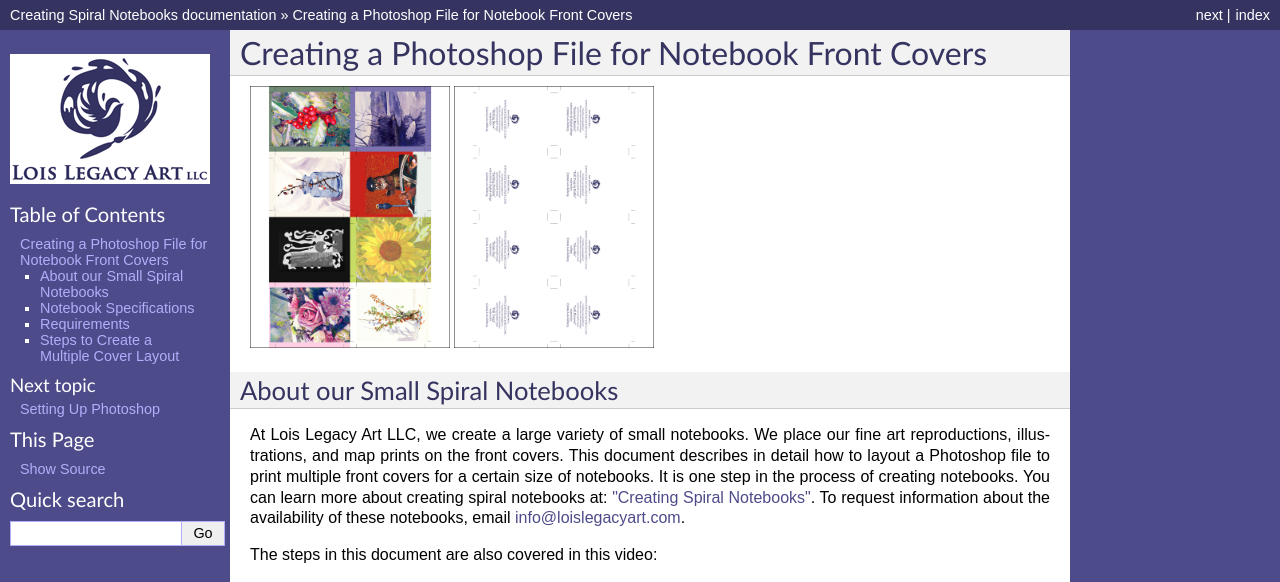
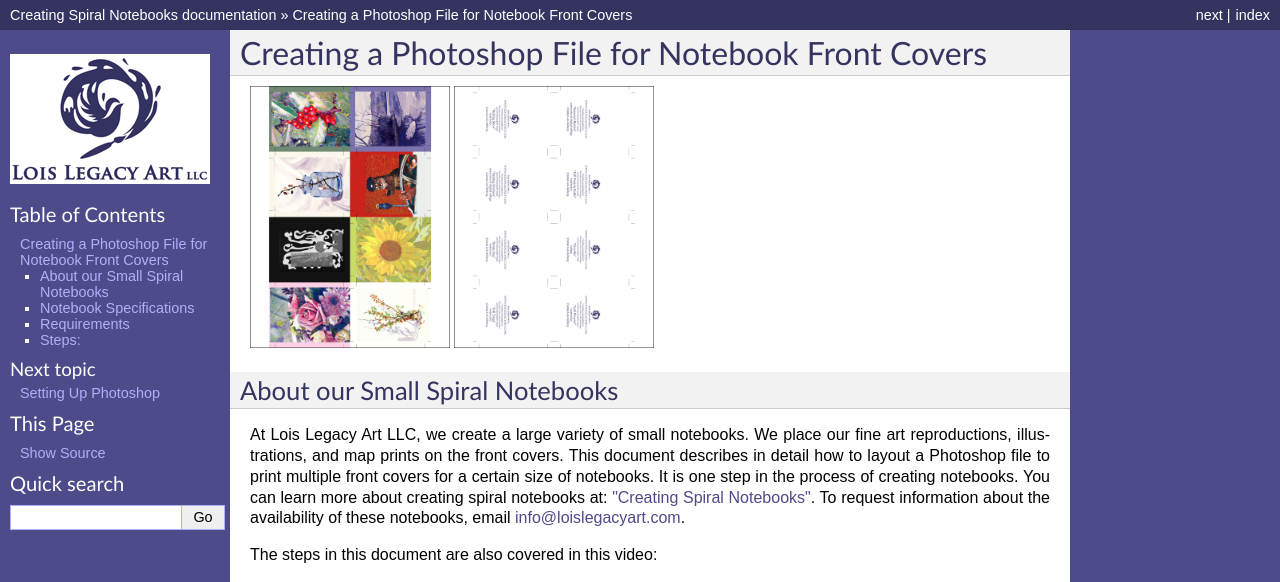
Before and after one commit to loiskilberg/FinalProject, a Sphinx documentation site: the page built from source/index.rst, in a window 1280 px wide and 1400 px high. Shown: the top 582 px of the window. Built offline with Sphinx 7.4.7, drawn with Linux system fonts in a browser that asks for light colours; some of the changed text lies outside the part shown; grey boxes are pictures that could not be loaded.

Commit message:
formatting

```diff
--- a/source/index.rst
+++ b/source/index.rst
@@ -34,8 +34,8 @@
 * Individual files for the images, already laid out
 * Individual files for the information inside, already laid out
 
-Steps to Create a Multiple Cover Layout
-=======================================
+Steps:
+======
 .. toctree::
    :maxdepth: 1
 
```
